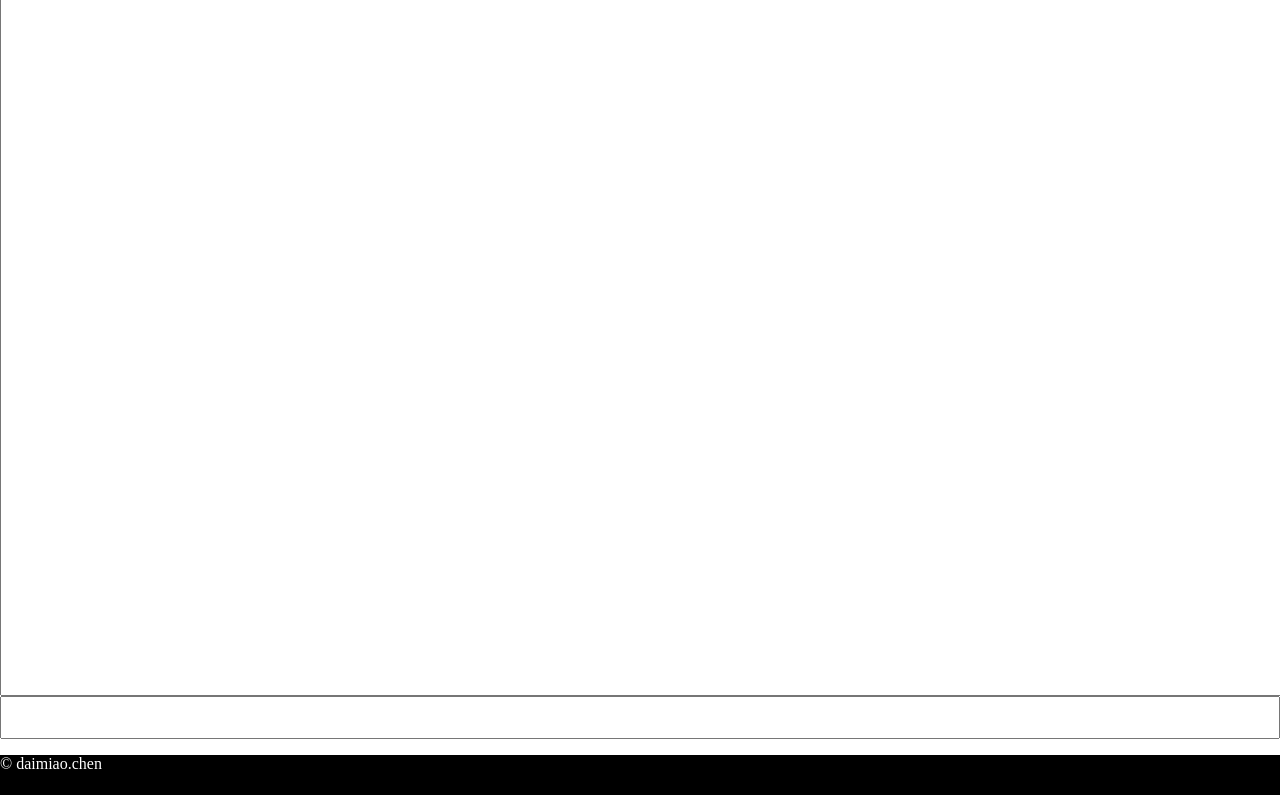
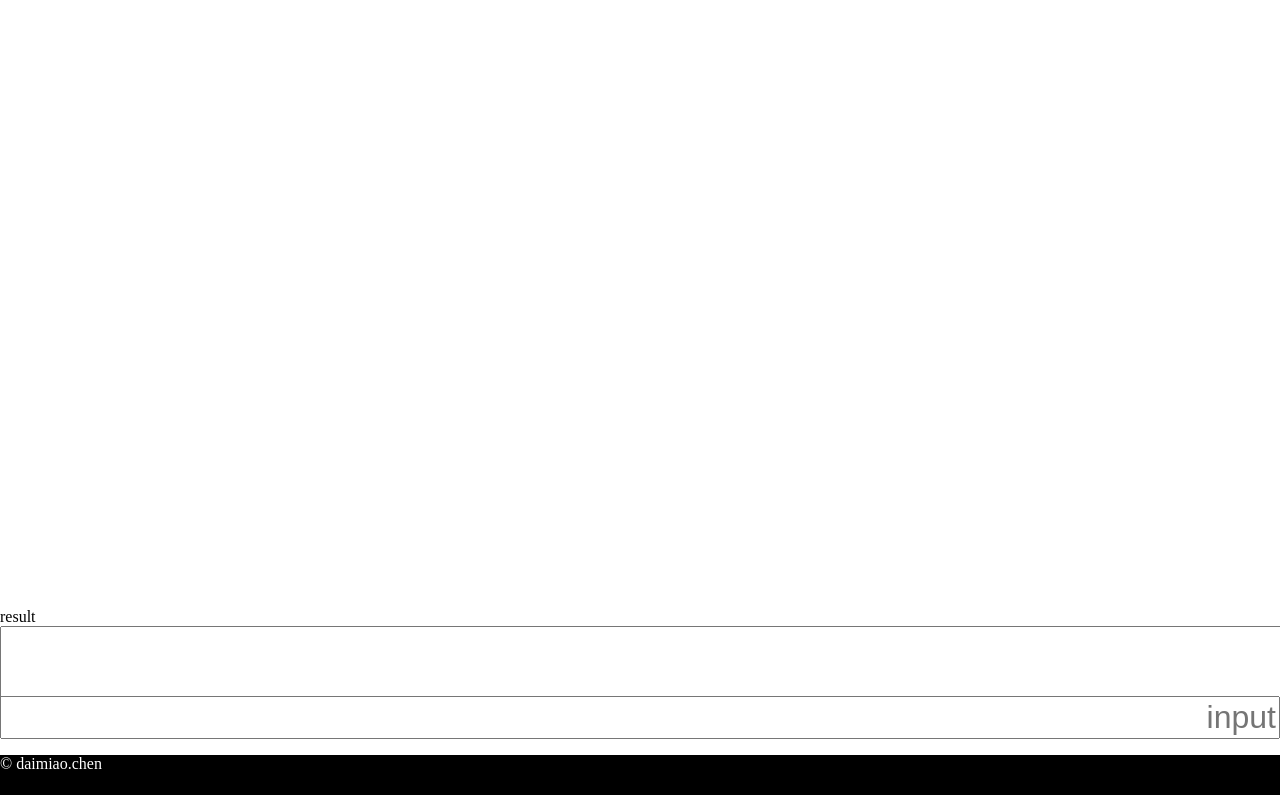
Before and after one commit to ChaserTlss/webCal, a plain HTML site: page index.html in a window 1280 px wide. Shown: the part 58-853 px from the top of the page. Drawn offline with Linux system fonts and the light colour scheme.

Commit message:
add label for input item

```diff
--- a/index.html
+++ b/index.html
@@ -13,8 +13,8 @@
 			<h1>webCal</h1>
 		</header>
 		<div class="calculator">
-			<textarea id="result" readonly></textarea>
-			<input type="text" id="input" onkeyup="handleKeyUp(event)"/>
+			<label>result<textarea id="result" readonly></textarea></label>
+			<input type="text" id="input" onkeyup="handleKeyUp(event)" placeholder="input"/>
 
 			<script src="js/calculator.js"></script>
 		</div>
```
